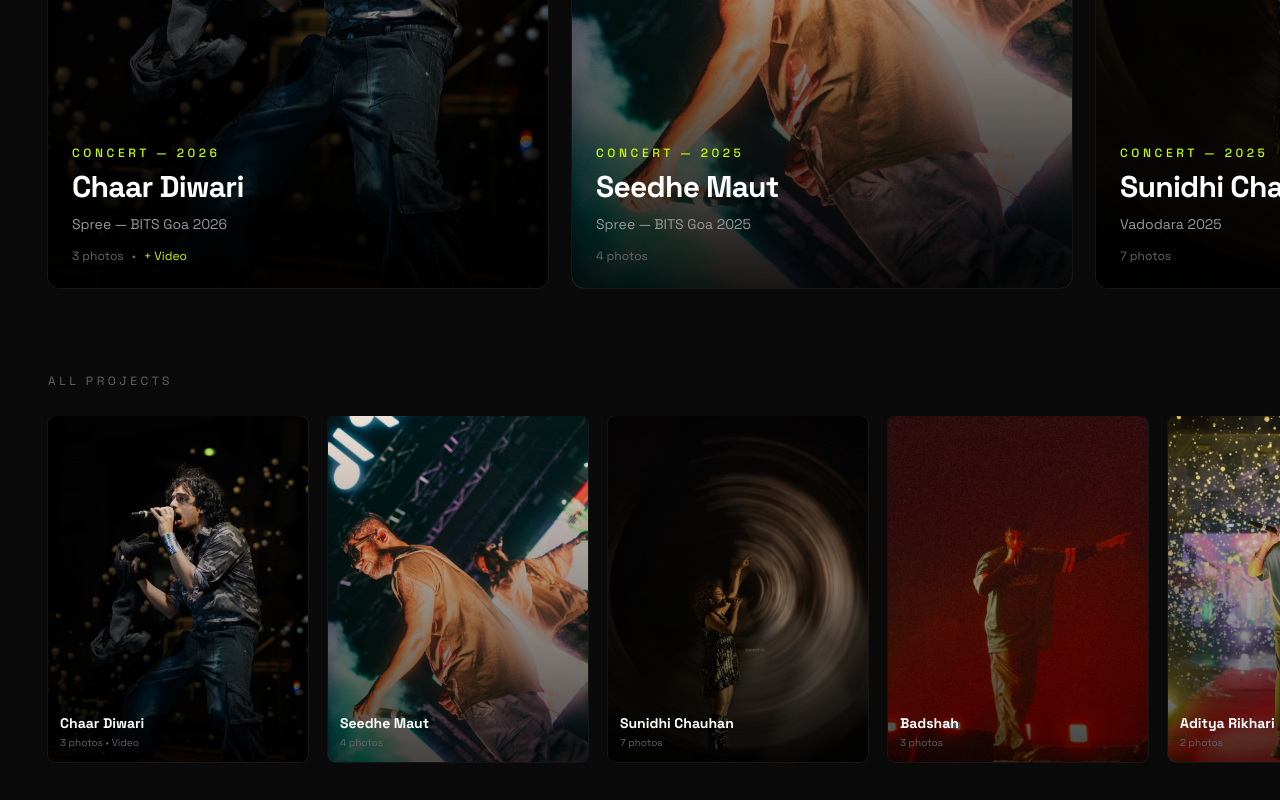
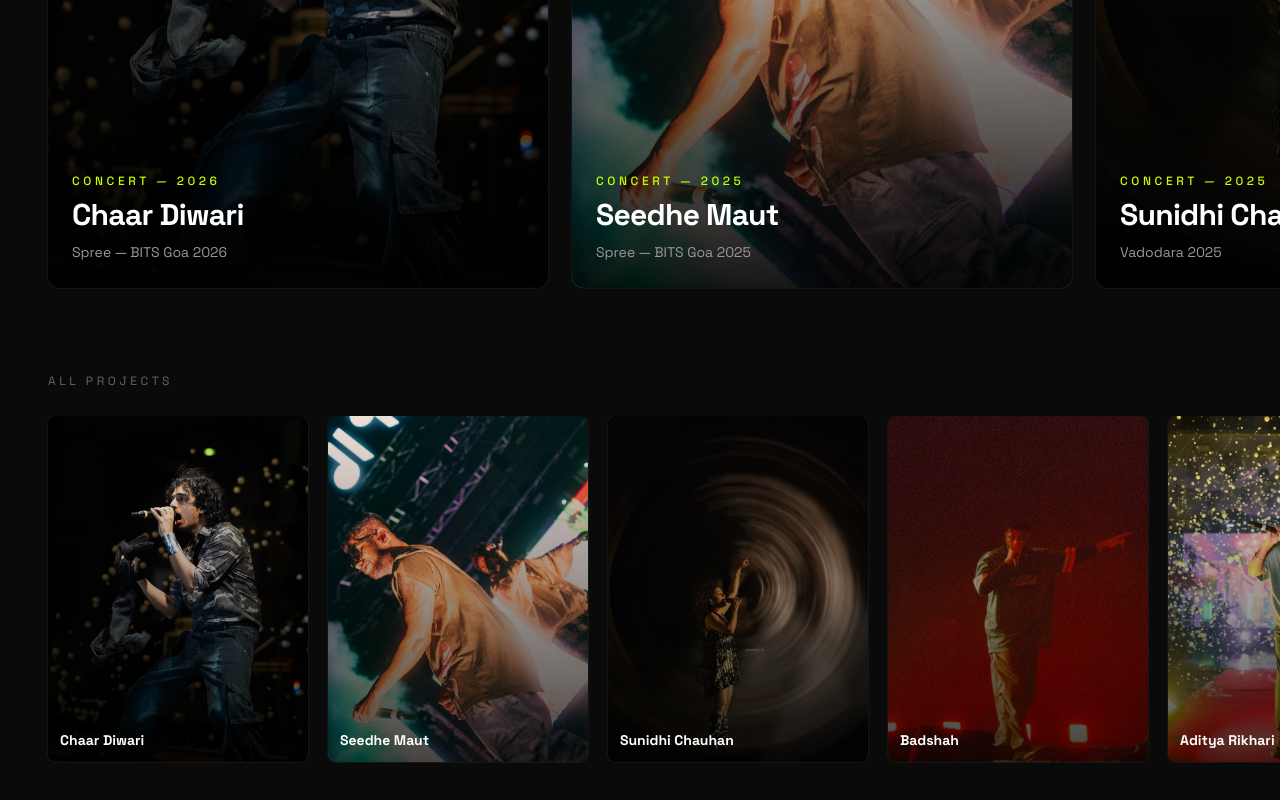
Before and after one commit to karanpugalia2-ui/Scott_website, a Next.js app: page / in a window 1280 px wide. Shown: the part 1645-2445 px from the top of the page. Built offline with nearby package versions, Linux system fonts and the light colour scheme.

Commit message:
Remove photo/video count from gallery cards

```diff
--- a/src/components/Work.tsx
+++ b/src/components/Work.tsx
@@ -60,15 +60,6 @@
           <p className="text-[#999] text-sm leading-relaxed line-clamp-2">
             {project.tagline}
           </p>
-          <div className="flex items-center gap-2 mt-3 text-xs text-[#666]">
-            <span>{project.images.length} photos</span>
-            {project.video && (
-              <>
-                <span>•</span>
-                <span className="text-[#c8ff00]">+ Video</span>
-              </>
-            )}
-          </div>
         </div>
       </div>
     </motion.div>
@@ -219,10 +210,6 @@
                   <h4 className="text-sm font-bold text-white">
                     {project.artist}
                   </h4>
-                  <p className="text-[10px] text-[#666] mt-0.5">
-                    {project.images.length} photos
-                    {project.video ? " • Video" : ""}
-                  </p>
                 </div>
               </div>
             </div>
```
